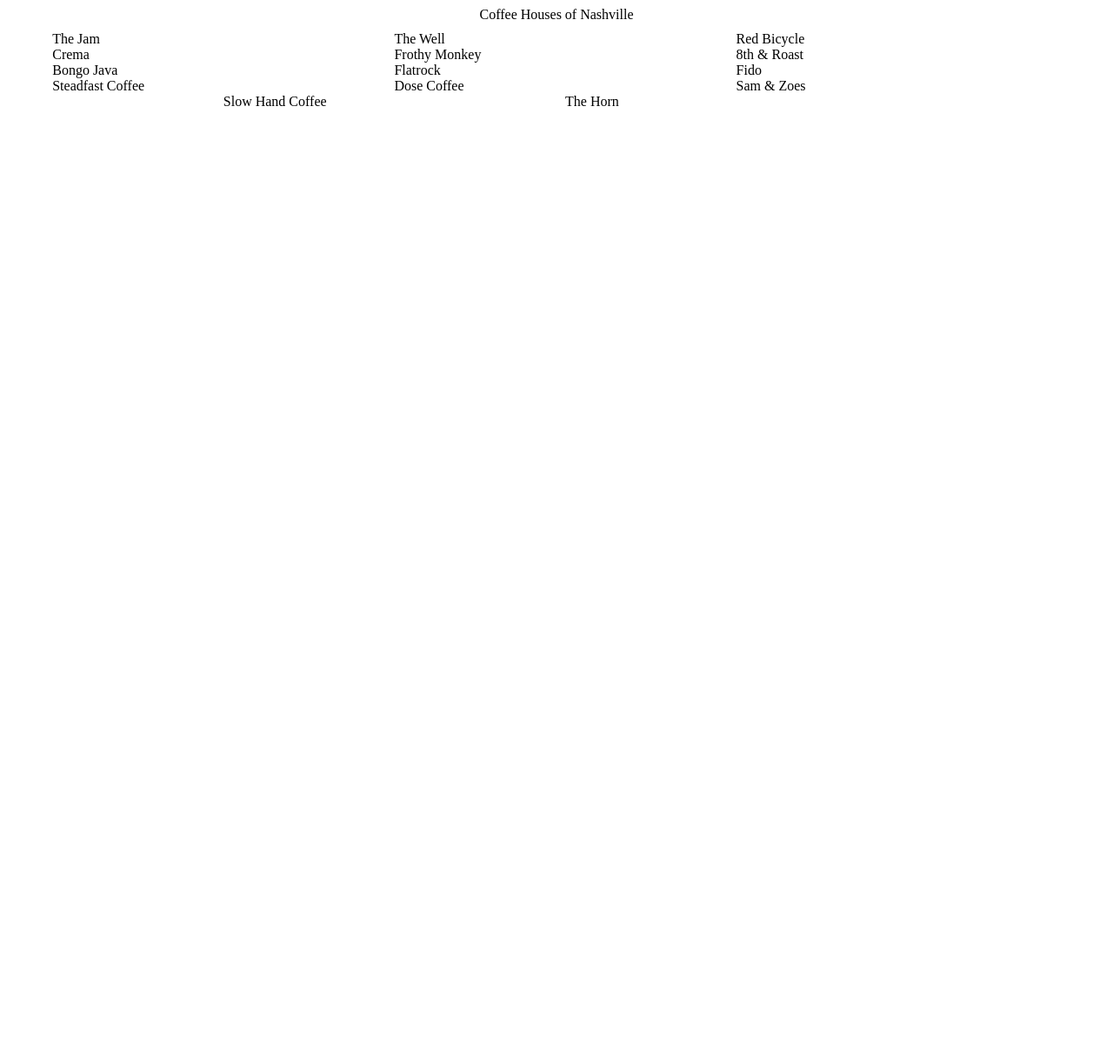
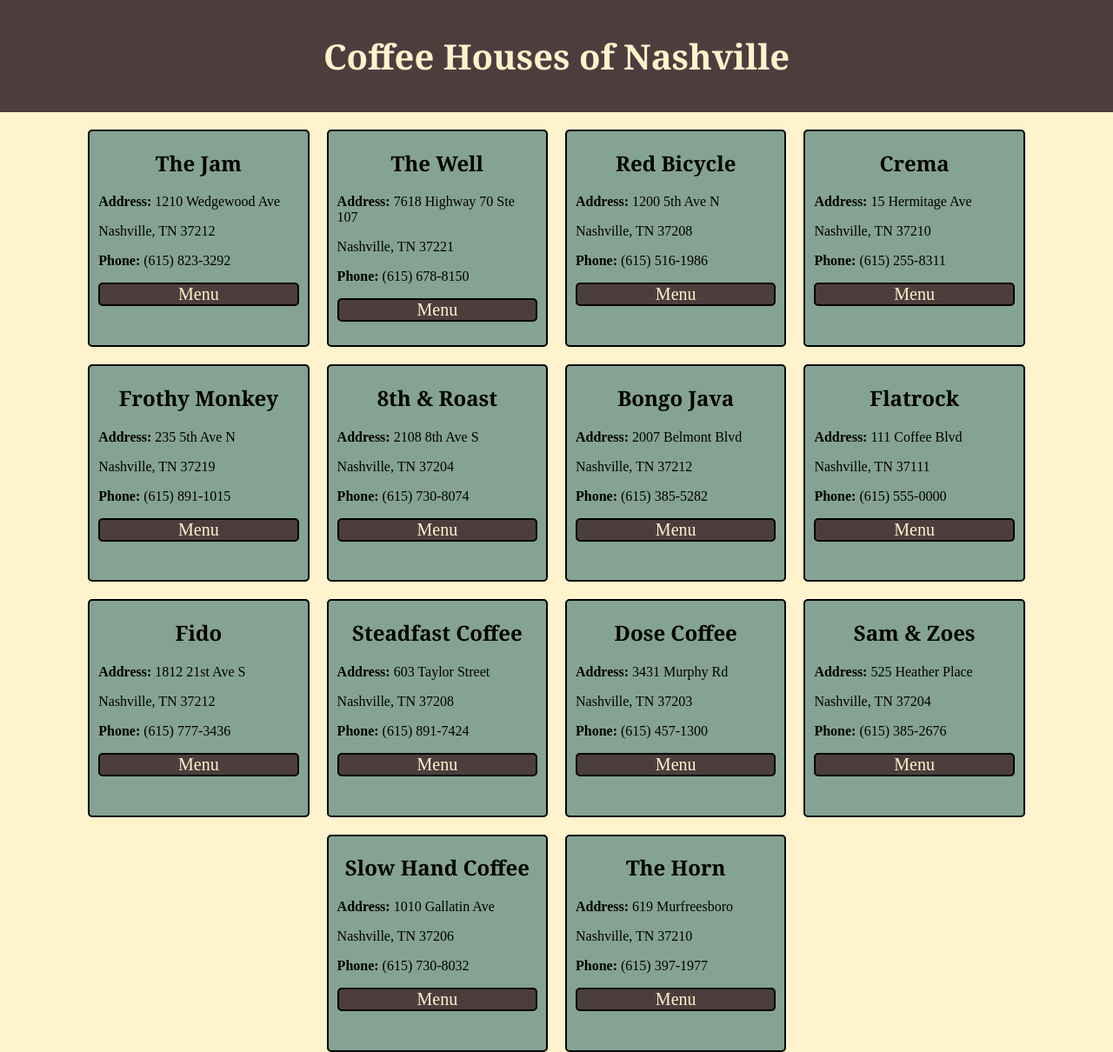
Before and after one commit to sfreeley/flexbox, a plain HTML site: page index.html in a window 1280 px wide. Shown: the whole page at 87% size. Before the commit the page ends 800 px from the top, so only its background shows below. Drawn offline with Linux system fonts and the light colour scheme.

Commit message:
ui-ux flexbox challenge

```diff
--- a/css/main.css
+++ b/css/main.css
@@ -1,17 +1,59 @@
+body {
+    background-color:  #fff3cd;
+    margin: 0;
+    padding: 0;
+}
+
 .pageHeader {
+    height: 20%;
+    padding: 10px;
+    background-color: #4d3e3e;
+    margin-bottom: 10px;
     display: flex;
     justify-content: center;
+}
+
+h1 {
+    font-family: Georgia, 'Times New Roman', Times, serif;
+    color: #fff3cd;
+    font-size: 40px;
+}
+
+h2 {
+    font-family: Georgia, 'Times New Roman', Times, serif;
+    text-align: center;
 }
 
 .list {
     display: flex;
     justify-content: center;
-    flex-wrap: wrap;
-    padding: 10px;
 }
 
-.shop {
-    width: 30%;
-    align-content: space-around;
-    margin: 0 10px;
+.flex-item {
+    height: 25%;
+    width: 20%;
+    padding: 0 10px;
+    margin: 10px 10px;
+    background-color: #85a392;
+    border: solid 2px black;
+    border-radius: 5px;
 }
+
+.flex-container {
+    display: flex;
+    flex-wrap: wrap;
+    width: 90%;
+    justify-content: center;
+}
+
+a {
+    display: block;
+    text-align: center;
+    margin: 0 auto;
+    font-size: 20px;
+    text-decoration: none;
+    border: double 2px black;
+    border-radius: 5px;
+    color:  #fff3cd;
+    background-color:  #4d3e3e;
+}
--- a/index.html
+++ b/index.html
@@ -7,23 +7,134 @@
     <link href="css/main.css" rel="stylesheet" type="text/css"/>
 </head>
 <body>
-    <header class="pageHeader">Coffee Houses of Nashville</header>
+    <header class="pageHeader">
+      <h1>Coffee Houses of Nashville</h1>
+    </header>
 
 <article class="list">
-  <section class="shop">The Jam</section>
-  <section class="shop">The Well</section>
-  <section class="shop">Red Bicycle</section>
-  <section class="shop">Crema</section>
-  <section class="shop">Frothy Monkey</section>
-  <section class="shop">8th &amp; Roast</section>
-  <section class="shop">Bongo Java</section>
-  <section class="shop">Flatrock</section>
-  <section class="shop">Fido</section>
-  <section class="shop">Steadfast Coffee</section>
-  <section class="shop">Dose Coffee</section>
-  <section class="shop">Sam &amp; Zoes</section>
-  <section class="shop">Slow Hand Coffee</section>
-  <section class="shop">The Horn</section>
+   <div class="flex-container">
+      <div class="flex-item">
+          <h2>The Jam</h2>
+          <p><strong>Address:</strong> 1210 Wedgewood Ave</p>
+          <p>Nashville, TN 37212</p>
+          <p><strong>Phone:</strong> (615) 823-3292</p>
+          <p><a href="https://www.cafemakai.com/" target="_blank">Menu</a></p>
+      </div>
+
+      <div class="flex-item">
+          <h2>The Well</h2>
+          <p><strong>Address:</strong> 7618 Highway 70 Ste 107</p>
+          <p>Nashville, TN 37221</p>
+          <p><strong>Phone:</strong> (615) 678-8150</p>
+          <p><a href="http://www.wellcoffeehouse.com/menu/Menu" target="_blank">Menu</a></p>
+      </div>
+
+      <div class="flex-item">
+        <h2>Red Bicycle</h2>
+        <p><strong>Address:</strong> 1200 5th Ave N</p>
+        <p>Nashville, TN 37208</p>
+        <p><strong>Phone:</strong> (615) 516-1986</p>
+        <p><a href="https://redbicyclecoffee.com/germantown/menu-2/" target="_blank">Menu</a></p>
+    </div>
+
+
+      <div class="flex-item">
+          <h2>Crema</h2>
+          <p><strong>Address:</strong> 15 Hermitage Ave </p>
+          <p>Nashville, TN 37210</p>
+          <p><strong>Phone:</strong> (615) 255-8311</p>
+          <p><a href="https://crema-coffee.com/menu" target="_blank">Menu</a></p>
+      </div>
+
+      <div class="flex-item">
+          <h2>Frothy Monkey</h2>
+          <p><strong>Address:</strong> 235 5th Ave N</p>
+          <p>Nashville, TN 37219</p>
+          <p><strong>Phone:</strong> (615) 891-1015</p>
+          <p><a href="https://frothymonkey.com/menu/" target="_blank">Menu</a></p>
+      </div>
+
+      <div class="flex-item">
+          <h2>8th &amp; Roast</h2>
+          <p><strong>Address:</strong> 2108 8th Ave S</p>
+          <p>Nashville, TN 37204</p>
+          <p><strong>Phone:</strong> (615) 730-8074</p>
+          <p><a href="https://www.8thandroast.com/menu" target="_blank">Menu</a></p>
+      </div>
+
+
+      <div class="flex-item">
+          <h2>Bongo Java</h2>
+          <p><strong>Address:</strong> 2007 Belmont Blvd </p>
+          <p>Nashville, TN 37212</p>
+          <p><strong>Phone:</strong> (615) 385-5282</p>
+          <p><a href="https://www.bongojava.com/bongo-java/menu/" target="_blank">Menu</a></p>
+      </div>
+
+
+      <div class="flex-item">
+          <h2>Flatrock</h2>
+          <p><strong>Address:</strong> 111 Coffee Blvd </p>
+          <p>Nashville, TN 37111</p>
+          <p><strong>Phone:</strong> (615) 555-0000</p>
+          <p><a href="https://www.facebook.com/Flatrockcoffee/" target="_blank">Menu</a></p>
+      </div>
+
+
+      <div class="flex-item">
+          <h2>Fido</h2>
+          <p><strong>Address:</strong> 1812 21st Ave S </p>
+          <p>Nashville, TN 37212</p>
+          <p><strong>Phone:</strong> (615) 777-3436</p>
+          <p><a href="https://www.bongojava.com/fido-cafe/menu/" target="_blank">Menu</a></p>
+      </div>
+
+
+      <div class="flex-item">
+          <h2>Steadfast Coffee</h2>
+          <p><strong>Address:</strong> 603 Taylor Street </p>
+          <p>Nashville, TN 37208</p>
+          <p><strong>Phone:</strong> (615) 891-7424</p>
+          <p><a href="https://steadfast.coffee/pages/germantown" target="_blank">Menu</a></p>
+      </div>
+
+
+      <div class="flex-item">
+          <h2>Dose Coffee</h2>
+          <p><strong>Address:</strong> 3431 Murphy Rd</p>
+          <p>Nashville, TN 37203</p>
+          <p><strong>Phone:</strong> (615) 457-1300</p>
+          <p><a href="http://dosenashville.com/menu" target="_blank">Menu</a></p>
+      </div>
+
+
+      <div class="flex-item">
+          <h2>Sam &amp; Zoes</h2>
+          <p><strong>Address:</strong> 525 Heather Place </p>
+          <p>Nashville, TN 37204</p>
+          <p><strong>Phone:</strong> (615) 385-2676 </p>
+          <p><a href="http://www.samandzoes.com/menu-breakfast-and-lunch.html" target="_blank">Menu</a></p>
+      </div>
+
+
+      <div class="flex-item">
+          <h2>Slow Hand Coffee</h2>
+          <p><strong>Address:</strong> 1010 Gallatin Ave </p>
+          <p>Nashville, TN 37206</p>
+          <p><strong>Phone:</strong> (615) 730-8032</p>
+          <p><a href="https://www.allmenus.com/tn/nashville/495771-slow-hand-coffee/menu/" target="_blank">Menu</a></p>
+      </div>
+
+
+      <div class="flex-item">
+          <h2>The Horn</h2>
+          <p><strong>Address:</strong> 619 Murfreesboro </p>
+          <p>Nashville, TN 37210</p>
+          <p><strong>Phone:</strong> (615) 397-1977 </p>
+          <p><a href="http://orderthehorncoffee.com/" target="_blank">Menu</a></p>
+      </div>
+    </div>
+  </section>
 </article>
 
 </body>
```
